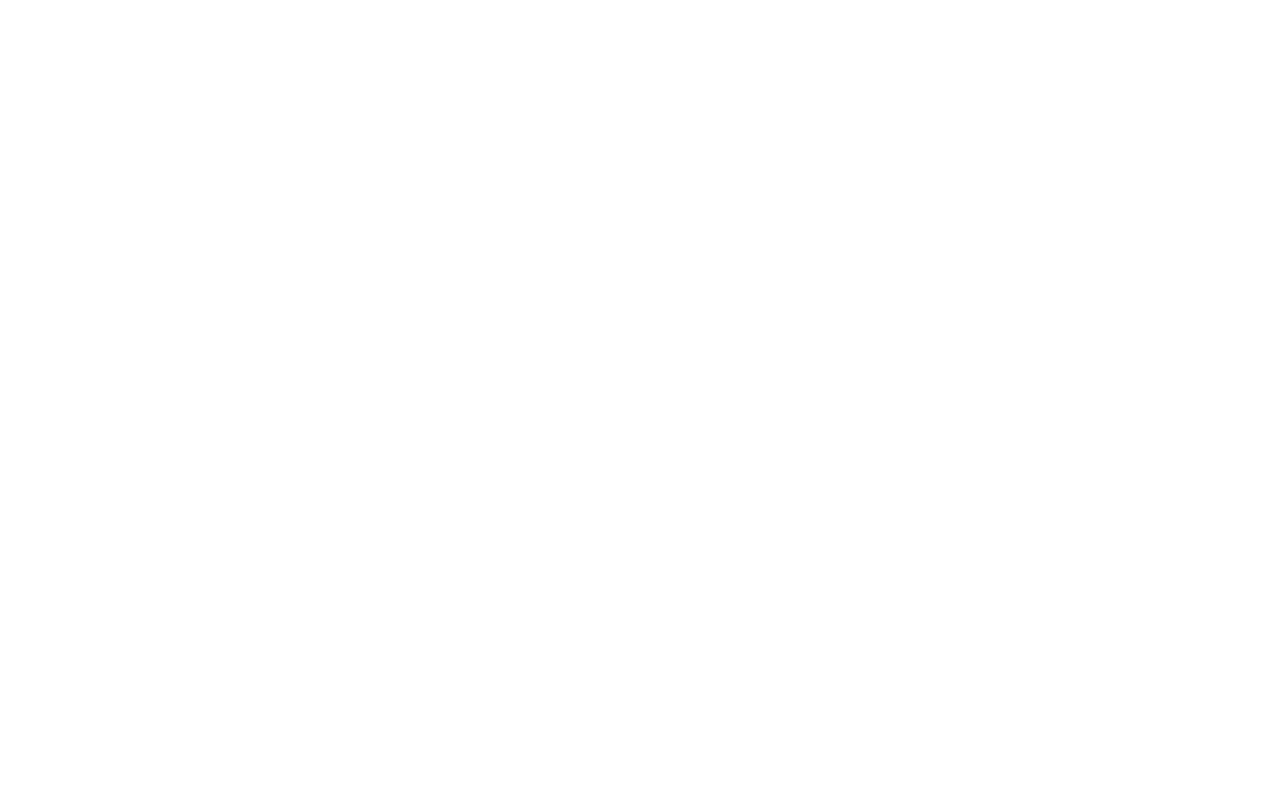
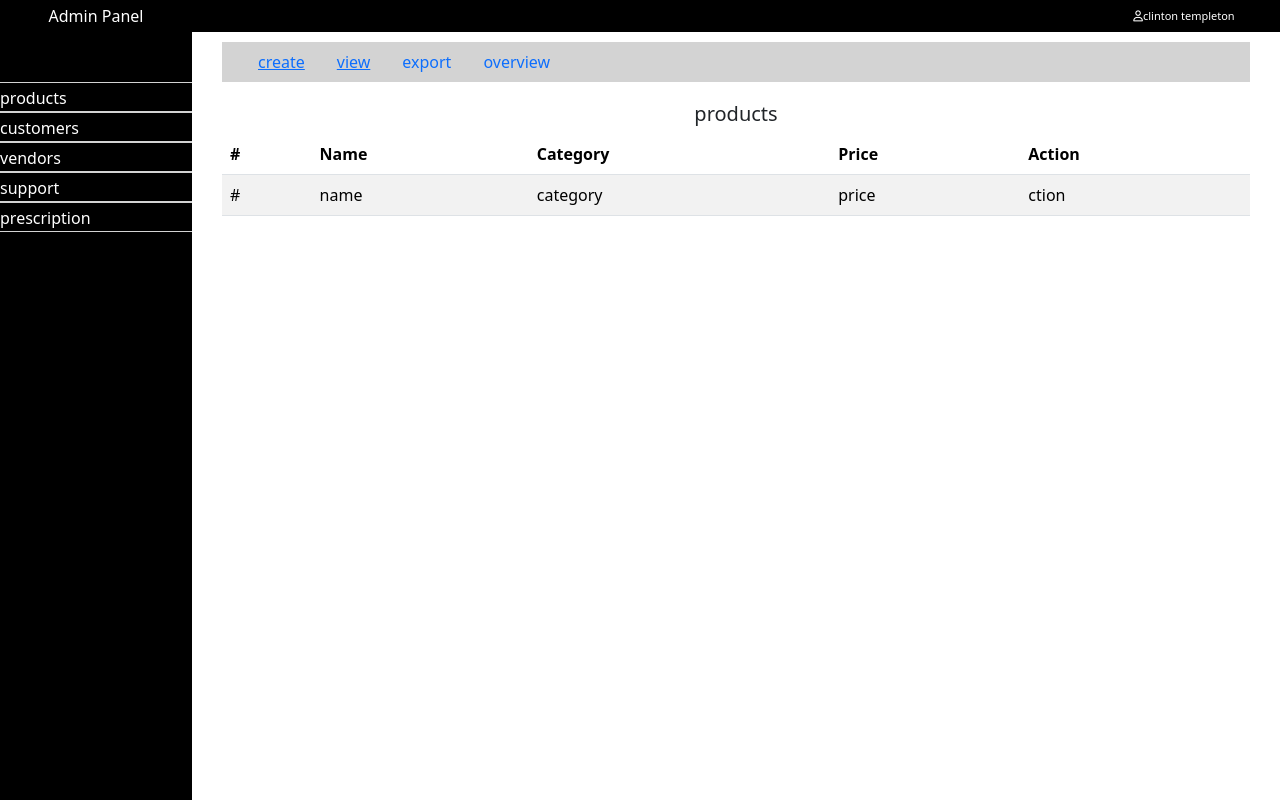
Before and after one commit to dngtemple/webdev, a React (Create React App) app in the folder React/medplus/: page /admindash/view in a window 1280 px wide. Before the commit this address had no page. Built offline with nearby package versions, Linux system fonts and the light colour scheme.

Commit message:
finishing create product and view products design

```diff
--- a/React/medplus/public/index.html
+++ b/React/medplus/public/index.html
@@ -15,6 +15,7 @@
       user's mobile device or desktop. See https://developers.google.com/web/fundamentals/web-app-manifest/
     -->
     <link rel="manifest" href="%PUBLIC_URL%/manifest.json" />
+    <link rel="stylesheet" href="https://cdnjs.cloudflare.com/ajax/libs/font-awesome/6.5.1/css/all.min.css"/>
     <!--
       Notice the use of %PUBLIC_URL% in the tags above.
       It will be replaced with the URL of the `public` folder during the build.
--- a/React/medplus/src/App.js
+++ b/React/medplus/src/App.js
@@ -4,6 +4,8 @@
 import {BrowserRouter,Routes,Route} from 'react-router-dom';
 import AdminLogin from './pages/adminLogin';
 import Admindash from './pages/admindash';
+import Createproduct from './pages/createproduct';
+import Viewproduct from './pages/viewproduct';
 
 
 function App() {
@@ -12,7 +14,12 @@
     <BrowserRouter>
       <Routes>
         <Route path="/adminlogin" element={<AdminLogin/>}></Route>
-        <Route path="/admindash" element={<Admindash/>}></Route>
+
+        <Route path="/admindash" element={<Admindash/>}>
+          <Route path='/admindash/create' element={<Createproduct/>}></Route>
+          <Route path='/admindash/view' element={<Viewproduct/>}></Route>
+        </Route>
+
       </Routes>
     </BrowserRouter>
   );
--- a/React/medplus/src/css/admin.css
+++ b/React/medplus/src/css/admin.css
@@ -13,7 +13,7 @@
     padding:20px;
     border-radius: 10px;
     box-shadow: 0px 0px 5px 1px;
-    width: 40%;
+    width: 30%;
     display: flex;
     flex-direction: column;
     row-gap: 20px;
@@ -41,3 +41,103 @@
     background-color: red;
     color: white;
 }
+
+/* css for admin dashboard*/
+
+.admin-dashboard{
+    /* background-color: lightgray; */
+    width: 100%;
+    height: 100vh;
+
+}
+
+.admin-header{
+    width: 100%;
+    height:4vh;
+    background-color:black;
+    display: flex;
+    justify-content: space-between;
+    color:white;
+
+}
+
+.admin-header-logo{
+    width:15%;
+    text-align: center;
+    line-height: 4vh;
+}
+
+.admin-header-logout{
+    width:15%;
+    /* background-color: red; */
+    text-align: center;
+    line-height: 4vh;
+    font-size: 11px;
+}
+
+.admin-dashboard-options{
+    width:100%;
+    height: 96vh;
+    display: flex;
+}
+
+.dashboard-options{
+    width: 15%;
+    height: 100%;
+    background-color: black;
+    display: flex;
+    flex-direction: column;
+}
+
+.dash_option{
+    width:100%;
+    height:30px;
+    font-size: 16px;
+    color:white;
+    /* background-color: green; */
+    border-bottom: 1px solid lightgray;
+    border-top: 1px solid lightgray;
+    line-height: 30px;
+    cursor: pointer;
+}
+
+.dash_option:hover{
+    background-color: white;
+    color:black
+}
+
+.options{
+    margin-top:50px
+}
+
+
+.dash_display{
+    padding:10px 30px;
+    width:85%;
+    height: 100%;
+}
+
+.panel h5{
+    text-align: center;
+    margin-top:20px;
+}
+
+.panel_inputs{
+    padding:10px;
+    width:100%;
+    background-color: lightgray;
+    column-gap:1%;
+    display: flex;
+    flex-wrap: wrap;
+    row-gap: 10px;
+}
+
+.panel_inputs input,select{
+    width:49% !important;
+}
+
+.panel-links{
+    width:100%;
+    padding: 0px 20px;
+    background-color: lightgray;
+}
--- a/React/medplus/src/pages/admindash.js
+++ b/React/medplus/src/pages/admindash.js
@@ -1,6 +1,40 @@
+import { Outlet } from "react-router-dom";
+
 function Admindash(){
     return (
-        <h1>Admindash</h1>
+        <div className="admin-dashboard">
+            <div className="admin-header">
+                <div className="admin-header-logo">
+                   <p>Admin Panel</p>
+                </div>
+
+                <div className="admin-header-logout">
+                  <i className="fa-regular fa-user"></i>
+                  clinton templeton
+
+                </div>
+
+            </div>
+
+            <div className="admin-dashboard-options">
+                <div className="dashboard-options">
+                    <div className="dash_option options">products</div>
+                    <div className="dash_option">customers</div>
+                    <div className="dash_option">vendors</div>
+                    <div className="dash_option">support</div>
+                    <div className="dash_option">prescription</div>
+
+                </div>
+
+                <div className="dash_display">
+
+                    <Outlet/>
+                </div>
+
+
+            </div>
+
+        </div>
     )
 };
 
--- /dev/null
+++ b/React/medplus/src/pages/createproduct.js
@@ -0,0 +1,56 @@
+import { Link } from "react-router-dom";
+
+function Createproduct(){
+    return (
+        <div className="panel">
+
+            <div className="panel-links">
+                <ul className="nav">
+                    <Link to={"/admindash/create"}>
+                      <li className="nav-link">create</li>
+                    </Link>
+
+                    <Link to={"/admindash/view"}>
+                     <li className="nav-link">view</li>
+                    </Link>
+                    <li className="nav-link">export</li>
+                    <li className="nav-link">overview</li>
+
+                </ul>
+            </div>
+
+
+            <h5>create product</h5>
+
+            <div className="panel_inputs">
+                <input type="text" placeholder="Enter name" className="form-control"/>
+                <input type="Number" placeholder="Enter price"className="form-control"/>
+                <input type="text" placeholder="Enter description"className="form-control"/>
+                <input type="file" className="form-control"/>
+                <select className="form-control">
+                    <option>choose category</option>
+                </select>
+
+                <select className="form-control">
+                    <option>choose tags</option>
+                </select>
+
+
+                <div>
+                Approved
+                <input type="checkbox"/>
+
+                Prescriped
+                <input type="checkbox"/>
+
+                </div>
+
+
+
+            </div>
+
+        </div>
+    );
+}
+
+export default Createproduct;
--- /dev/null
+++ b/React/medplus/src/pages/viewproduct.js
@@ -0,0 +1,56 @@
+import { Link } from "react-router-dom";
+
+function Viewproduct(){
+    return (
+        <div className="panel">
+
+            <div className="panel-links">
+                <ul className="nav">
+                    <Link to={"/admindash/create"}>
+                     <li className="nav-link">create</li>
+                    </Link>
+
+                    <Link to={"/admindash/view"}>
+                     <li className="nav-link">view</li>
+                    </Link>
+
+                    <li className="nav-link">export</li>
+                    <li className="nav-link">overview</li>
+
+                </ul>
+            </div>
+
+
+            <h5>products</h5>
+
+            <table className="table table-striped table-hover">
+                <thead>
+                    <tr>
+                    <th>#</th>
+                    <th>Name</th>
+                    <th>Category</th>
+                    <th>Price</th>
+                    <th>Action</th>
+                    </tr>
+
+                </thead>
+
+                <tbody>
+                    <tr>
+                        <td>#</td>
+                        <td>name</td>
+                        <td>category</td>
+                        <td>price</td>
+                        <td>ction</td>
+                    </tr>
+
+                </tbody>
+            </table>
+
+
+
+        </div>
+    );
+}
+
+export default Viewproduct;
```
